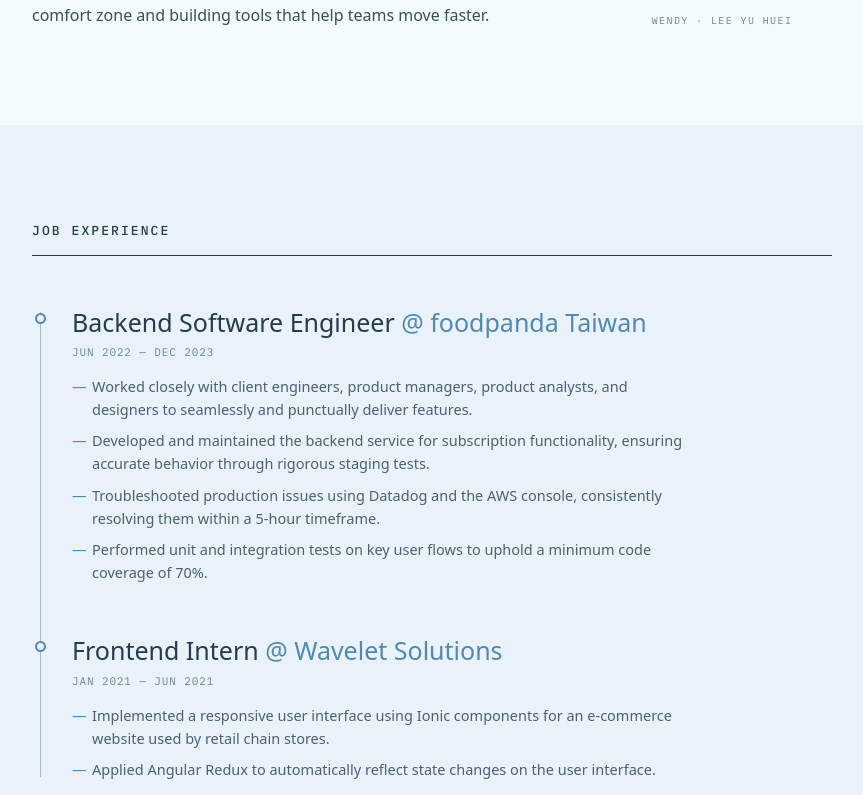
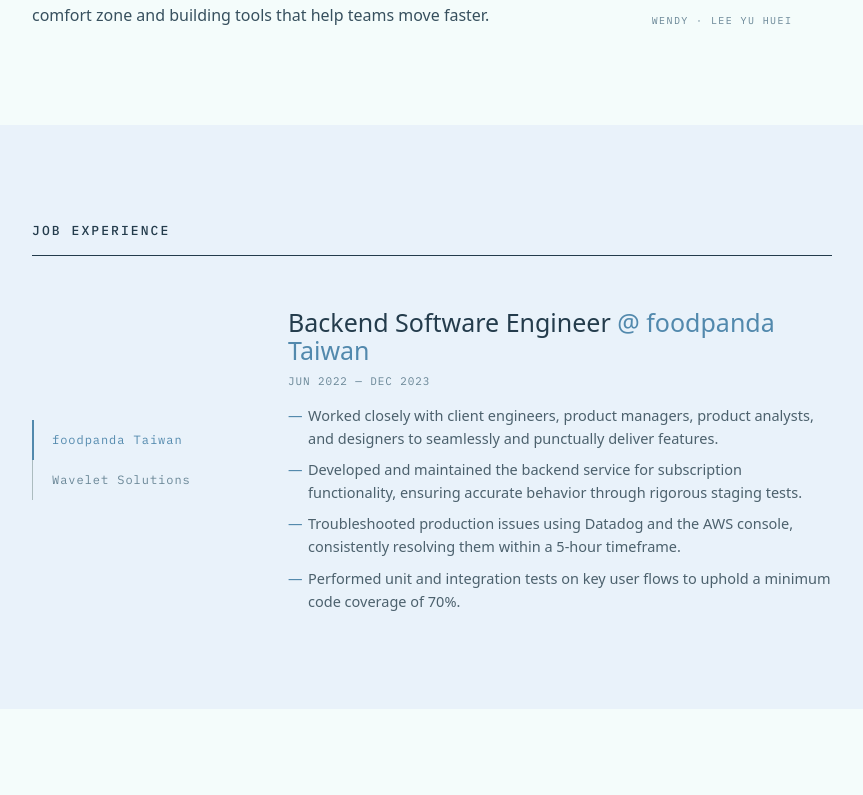
Before and after one commit to yuhueilee/wendyfolio, a Next.js app: page /wendyfolio/ in a window 1280 px wide. Shown: the part 1005-1800 px from the top of the page, without its empty margins (208-1071 px from the left). Built offline with nearby package versions, Linux system fonts and the light colour scheme.

Commit message:
Refine job experience section

```diff
--- a/components/experience/index.tsx
+++ b/components/experience/index.tsx
@@ -1,41 +1,48 @@
 "use client";
 
-import { useCallback, useEffect, useRef } from "react";
+import { useCallback, useEffect, useRef, useState } from "react";
 
 import { JOBS } from "../data";
 import SectionHead from "../section-head";
 
+const companyName = (org: string) => org.replace(/^@\s*/, "");
+
 const Experience = () => {
-    const timelineRef = useRef<HTMLDivElement | null>(null);
-    const fillRef = useRef<HTMLDivElement | null>(null);
+    const [active, setActive] = useState(0);
+    const tabRefs = useRef<Array<HTMLButtonElement | null>>([]);
+    const vBarRef = useRef<HTMLSpanElement | null>(null);
+    const hBarRef = useRef<HTMLSpanElement | null>(null);
 
-    const updateFill = useCallback(() => {
-        const wrap = timelineRef.current;
-        const fill = fillRef.current;
-        if (!wrap || !fill) return;
-        const r = wrap.getBoundingClientRect();
-        if (!r.height) return;
-        const mid = window.innerHeight * 0.55;
-        const prog = Math.max(0, Math.min(1, (mid - r.top) / r.height));
-        fill.style.height = prog * 100 + "%";
-    }, []);
+    const moveIndicator = useCallback(() => {
+        const tab = tabRefs.current[active];
+        if (!tab) return;
+        const vBar = vBarRef.current;
+        const hBar = hBarRef.current;
+        if (vBar) {
+            vBar.style.transform = `translateY(${tab.offsetTop}px)`;
+            vBar.style.height = `${tab.offsetHeight}px`;
+        }
+        if (hBar) {
+            hBar.style.transform = `translateX(${tab.offsetLeft}px)`;
+            hBar.style.width = `${tab.offsetWidth}px`;
+        }
+    }, [active]);
 
     useEffect(() => {
-        updateFill();
+        moveIndicator();
         let n = 0;
         const poll = setInterval(() => {
-            updateFill();
-            if (++n > 20) clearInterval(poll);
+            moveIndicator();
+            if (++n > 10) clearInterval(poll);
         }, 200);
-        const onScroll = () => updateFill();
-        window.addEventListener("scroll", onScroll, { passive: true });
-        window.addEventListener("resize", onScroll, { passive: true });
+        window.addEventListener("resize", moveIndicator, { passive: true });
         return () => {
             clearInterval(poll);
-            window.removeEventListener("scroll", onScroll);
-            window.removeEventListener("resize", onScroll);
+            window.removeEventListener("resize", moveIndicator);
         };
-    }, [updateFill]);
+    }, [moveIndicator]);
+
+    const job = JOBS[active];
 
     return (
         <section id="experience" className="scroll-mt-[72px] bg-tint">
@@ -45,25 +52,53 @@
                     spacing="mb-[clamp(36px,8vw,52px)]"
                 />
 
+                <div className="flex flex-col gap-7 md:flex-row md:items-center md:gap-[clamp(32px,5vw,56px)]">
+                    <div className="-mx-[clamp(20px,5vw,40px)] overflow-x-auto px-[clamp(20px,5vw,40px)] [scrollbar-width:none] [&::-webkit-scrollbar]:hidden md:mx-0 md:w-[200px] md:flex-none md:overflow-visible md:px-0">
                         <div
-                    className="relative pl-[clamp(28px,6vw,40px)]"
-                    ref={timelineRef}
+                            className="relative flex w-fit flex-row md:w-auto md:flex-col"
+                            role="tablist"
+                            aria-label="Companies"
                         >
-                    <div className="absolute bottom-1 left-2 top-1 w-px bg-line" />
+                            <span className="absolute inset-x-0 bottom-0 h-px bg-line md:hidden" />
+                            <span className="absolute inset-y-0 left-0 hidden w-px bg-line md:block" />
+                            <span
+                                className="absolute bottom-0 left-0 h-[2px] bg-accent transition-[transform,width] duration-300 ease-out md:hidden"
+                                ref={hBarRef}
+                            />
+                            <span
+                                className="absolute left-0 top-0 hidden w-[2px] bg-accent transition-[transform,height] duration-300 ease-out md:block"
+                                ref={vBarRef}
+                            />
+                            {JOBS.map((j, i) => (
+                                <button
+                                    className={`flex-none cursor-pointer border-0 bg-transparent px-4 py-3 text-left font-mono text-xs tracking-[0.08em] transition-colors duration-[250ms] md:px-5 ${
+                                        active === i
+                                            ? "text-accent"
+                                            : "text-muted hover:text-ink"
+                                    }`}
+                                    key={j.org}
+                                    onClick={() => setActive(i)}
+                                    ref={(el) => {
+                                        tabRefs.current[i] = el;
+                                    }}
+                                    role="tab"
+                                    aria-selected={active === i}
+                                    type="button"
+                                >
+                                    {companyName(j.org)}
+                                </button>
+                            ))}
+                        </div>
+                    </div>
+
                     <div
-                        className="absolute left-[7.5px] top-1 h-0 w-[2px] bg-accent transition-[height] duration-200 ease-linear"
-                        ref={fillRef}
-                    />
-
-                    <div className="flex flex-col gap-[clamp(36px,8vw,52px)]">
-                        {JOBS.map((job) => (
-                            <div className="relative" key={job.title}>
-                                <div className="absolute left-[calc(clamp(28px,6vw,40px)*-1_+_3px)] top-[5px] h-[11px] w-[11px] rounded-full border-2 border-accent bg-tint" />
+                        className="min-w-0 flex-1 animate-fade-up md:min-h-[280px]"
+                        key={job.org}
+                        role="tabpanel"
+                    >
                         <h3 className="m-0 font-sans text-[clamp(20px,4.6vw,25px)] font-normal leading-[1.15]">
                             {job.title}{" "}
-                                    <span className="text-accent">
-                                        {job.org}
-                                    </span>
+                            <span className="text-accent">{job.org}</span>
                         </h3>
                         <div className="mt-2 flex flex-wrap items-center gap-2.5">
                             <span className="font-mono text-[11px] tracking-[0.08em] text-muted">
@@ -81,8 +116,6 @@
                             ))}
                         </ul>
                     </div>
-                        ))}
-                    </div>
                 </div>
             </div>
         </section>
--- a/tailwind.config.js
+++ b/tailwind.config.js
@@ -29,6 +29,15 @@
         glass: '0 6px 20px rgba(36, 60, 76, 0.10)',
         float: '0 6px 20px rgba(36, 60, 76, 0.14)',
       },
+      keyframes: {
+        'fade-up': {
+          from: { opacity: '0', transform: 'translateY(8px)' },
+          to: { opacity: '1', transform: 'translateY(0)' },
+        },
+      },
+      animation: {
+        'fade-up': 'fade-up 0.35s ease both',
+      },
     },
   },
   plugins: [],
```
Also changed, not shown: 1 other file (tests, documents, lock files or other folders). Lines whose indentation alone changed are shown as unchanged.
